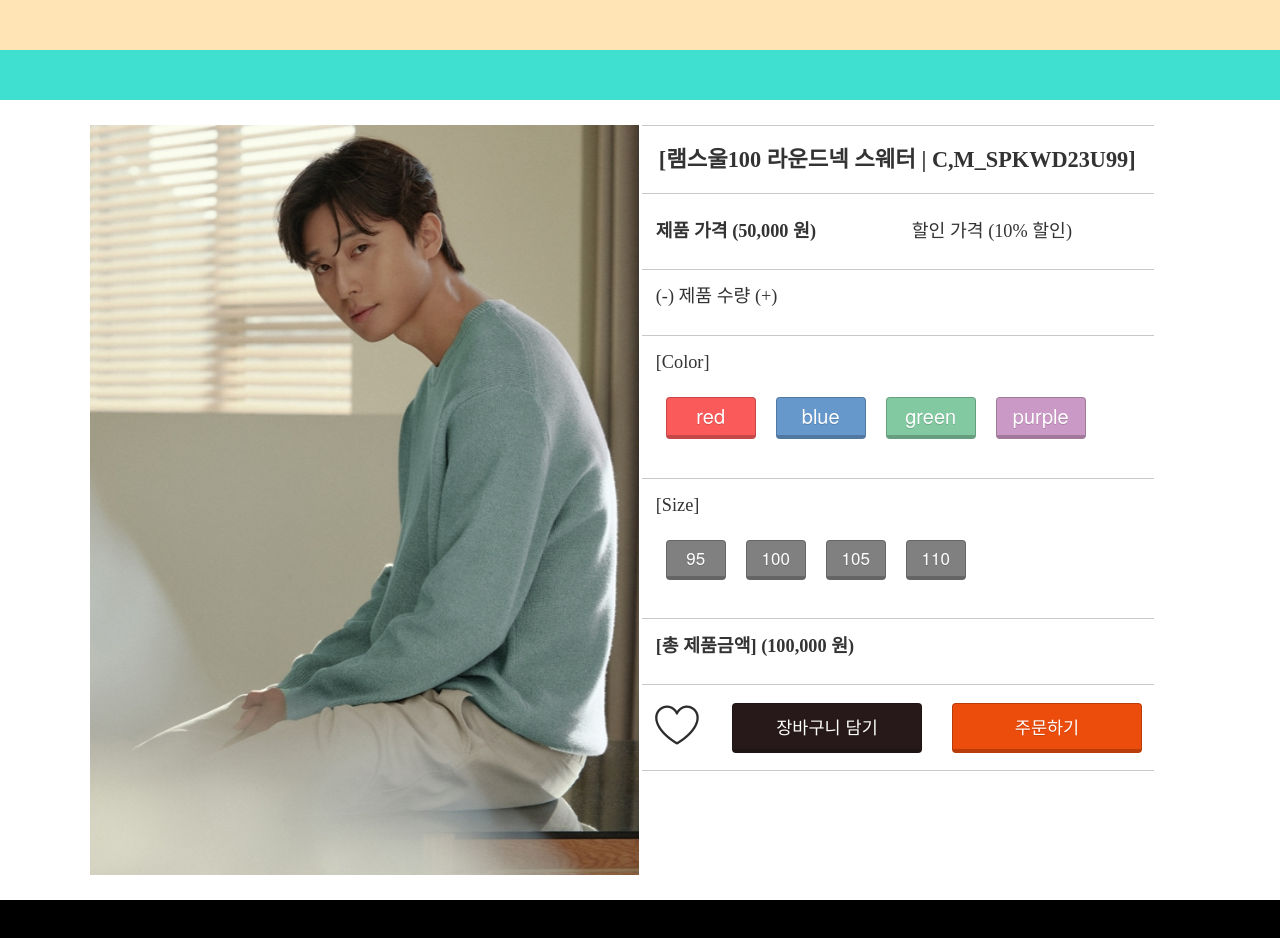
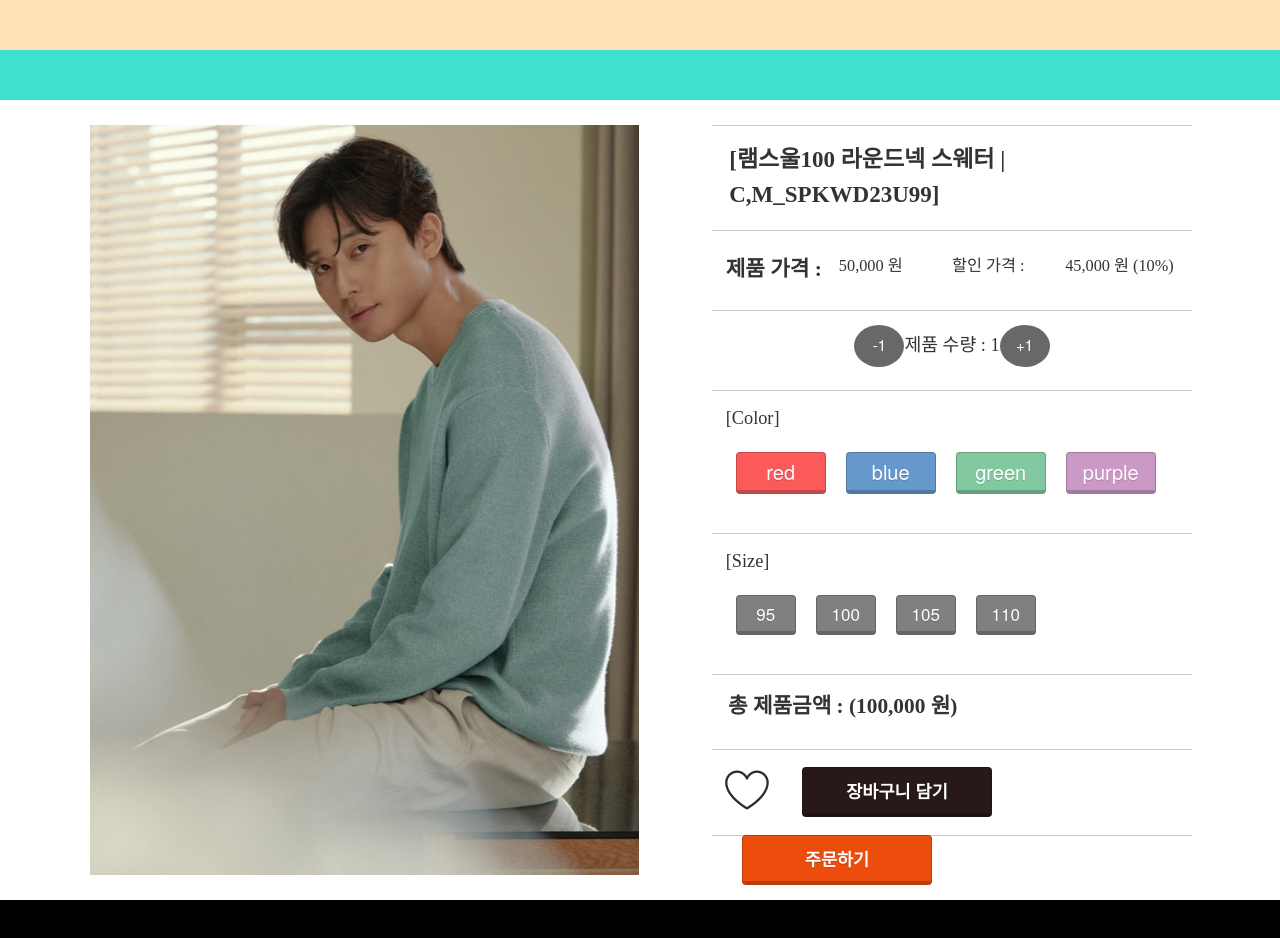
Before and after one commit to wecode-bootcamp-korea/43-1st-200ok-frontend, a React app: page /detailproduct in a window 1280 px wide. Built offline with nearby package versions, Linux system fonts and the light colour scheme; a web font is replaced by a local one.

Commit message:
ADD: 상세페이지 작업 중

```diff
--- a/src/pages/DetailProduct/DetailProduct.js
+++ b/src/pages/DetailProduct/DetailProduct.js
@@ -1,7 +1,15 @@
-import React from 'react';
+import React, { useState } from 'react';
 import './DetailProduct.scss';
 
 const DetailProduct = () => {
+  const [count, setCount] = useState(1);
+
+  if (count < 1) {
+    setCount(1);
+  } else if (count >= 9) {
+    setCount(prevnumber => prevnumber + 1);
+  }
+
   return (
     <div className="detailProduct">
       <header />
@@ -23,10 +31,32 @@ const DetailProduct = () => {
             [램스울100 라운드넥 스웨터 | C,M_SPKWD23U99]
           </div>
           <div className="priceArea">
-            <div className="productPrice">제품 가격 (50,000 원)</div>
-            <div className="productSalePrice">할인 가격 (10% 할인)</div>
+            <div className="priceArea1">제품 가격 :</div>
+            <div className="priceArea2">50,000 원</div>
+            <div className="priceArea3">할인 가격 :</div>
+            <div className="priceArea4">45,000 원 (10%)</div>
           </div>
-          <div className="productCount">(-) 제품 수량 (+)</div>
+          <div className="countInput">
+            <button
+              className="minusButton"
+              type="button"
+              onClick={() => {
+                setCount(count - 1);
+              }}
+            >
+              -1
+            </button>
+            <div className={`productCount${count}`}>제품 수량 : {count}</div>
+            <button
+              className="plusButton"
+              type="button"
+              onClick={() => {
+                setCount(count + 1);
+              }}
+            >
+              +1
+            </button>
+          </div>
           <div className="productColor">
             <p>[Color]</p>
             <button className="productColor1">red</button>
@@ -42,7 +72,7 @@ const DetailProduct = () => {
             <button className="productSize4">110</button>
           </div>
           <div className="sumPrice">
-            <p>[총 제품금액] (100,000 원)</p>
+            <p>총 제품금액 : (100,000 원)</p>
           </div>
           <div className="buttons">
             <button>
--- a/src/pages/DetailProduct/DetailProduct.scss
+++ b/src/pages/DetailProduct/DetailProduct.scss
@@ -36,41 +36,59 @@ nav {
 }
 
 .infoArea {
-  width: 40%;
-  margin: 25px 0 25px 40px;
+  width: 37.5%;
+  margin: 25px 0px 25px 110px;
   font-size: 18.3px;
 }
 
 .productName {
   text-align: left;
   padding: 0.75em;
-  font-size: 22.3px;
+  font-size: 23px;
   font-weight: 900;
   border-top: 1px solid rgba(0, 0, 0, 0.21);
 }
 
 .priceArea {
   display: flex;
+  padding: 0.75em;
   border-top: 1px solid rgba(0, 0, 0, 0.21);
 }
 
-.productPrice {
-  @extend .productSalePrice;
+.priceArea1 {
+  width: 50%;
+  text-align: left;
+  margin-top: 10px;
   font-weight: 900;
+  font-size: 21.3px;
 }
 
-.productSalePrice {
+.priceArea2,
+.priceArea3,
+.priceArea4 {
   width: 50%;
   text-align: left;
-  padding: 0.75em;
   margin-top: 10px;
+  font-size: 16.3px;
 }
 
-.productCount {
-  text-align: left;
+.countInput {
+  display: flex;
+  justify-content: center;
+  align-items: center;
   padding: 0.75em;
   margin-top: 10px;
   border-top: 1px solid rgba(0, 0, 0, 0.21);
+}
+
+.minusButton,
+.plusButton {
+  width: 50px;
+  height: 42px;
+  color: white;
+  background-color: rgb(105, 103, 103);
+  font-size: 15px;
+  border-radius: 50%;
 }
 
 .productColor {
@@ -146,6 +164,7 @@ nav {
 .sumPrice {
   text-align: left;
   margin-top: 10px;
+  font-size: 21.3px;
   font-weight: 900;
   padding: 0.75em;
   border-top: 1px solid rgba(0, 0, 0, 0.21);
@@ -180,6 +199,7 @@ nav {
   margin: 15px 0 0 30px;
   color: white;
   font-size: 17.5px;
+  font-weight: 900;
   background-color: rgb(39, 25, 25);
 }
 
```
